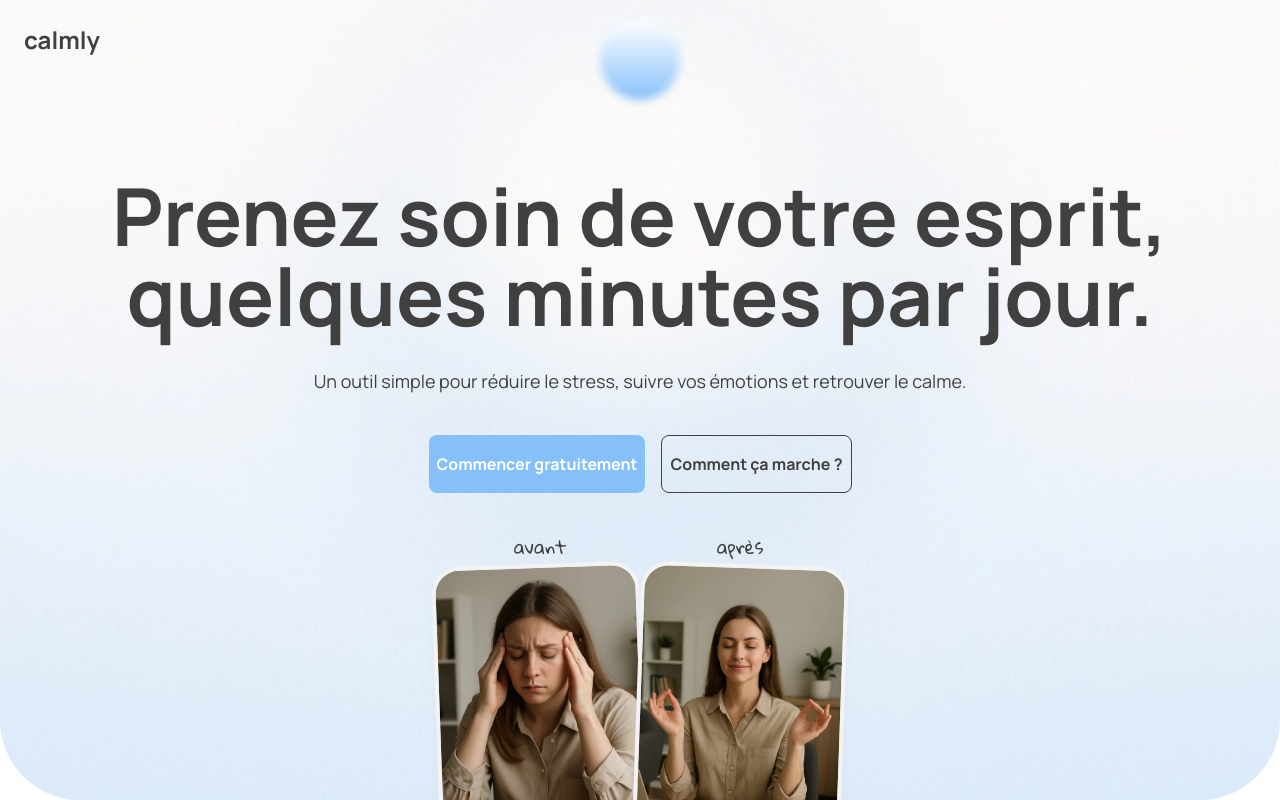
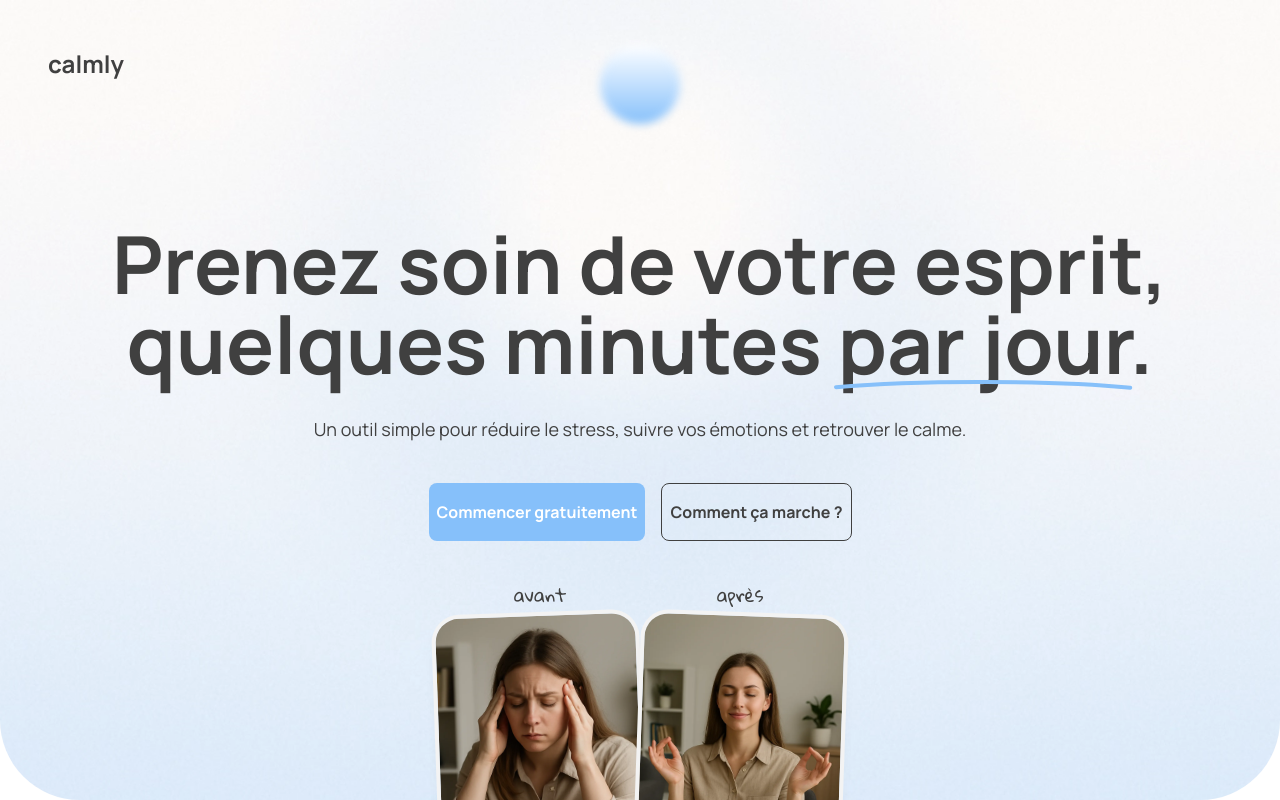
Before and after one commit to Onderito/calmly-app, a Next.js app: page / in a window 1280 px wide. Shown: the top 800 px of the page. Built offline with nearby package versions, Linux system fonts and the light colour scheme.

Commit message:
add new header and animation

```diff
--- a/src/app/landing/faq.tsx
+++ b/src/app/landing/faq.tsx
@@ -76,9 +76,9 @@ export default function Faq() {
                   <AnimatePresence>
                     {open === index && (
                       <motion.h4
-                        initial={{ opacity: 0, y: -10 }}
-                        animate={{ opacity: 1, y: 0 }}
-                        exit={{ opacity: 0, y: -10 }}
+                        initial={{ opacity: 0, height: -10 }}
+                        animate={{ opacity: 1, height: 30 }}
+                        exit={{ opacity: 0, height: -10 }}
                         transition={{ duration: 0.3, ease: "easeInOut" }}
                         className="font-manrope-regular text-[14px] md:text-[16px] xl:text-[18px] text-[#404040]"
                       >
--- /dev/null
+++ b/src/app/landing/header.tsx
@@ -0,0 +1,30 @@
+"use client";
+
+import Link from "next/link";
+import React from "react";
+import { motion, easeInOut } from "framer-motion";
+
+export default function Header() {
+  return (
+    <div className="w-full relative flex items-center px-6 py-6">
+      <motion.div
+        initial={{ opacity: 0, y: -50, scale: 0.9 }}
+        animate={{ opacity: 1, y: 0, scale: 1 }}
+        transition={{ duration: 0.8, ease: easeInOut }}
+        className="w-20 h-20 absolute left-1/2 transform -translate-x-1/2 -translate-y-1/2 top-15 rounded-full bg-gradient-to-b from-white to-[#86C0FA] blur-xs "
+      ></motion.div>
+      <motion.div
+        initial={{ opacity: 0, x: -50, scale: 0.9 }}
+        animate={{ opacity: 1, x: 0, scale: 1 }}
+        transition={{ duration: 0.8, ease: easeInOut }}
+      >
+        <Link
+          href="/"
+          className="text-2xl font-bold font-manrope text-[#404040]"
+        >
+          calmly
+        </Link>
+      </motion.div>
+    </div>
+  );
+}
--- a/src/app/landing/hero-section.tsx
+++ b/src/app/landing/hero-section.tsx
@@ -25,7 +25,31 @@ export default function HeroSection() {
         transition={{ duration: 1.2, ease: easeInOut }}
         className="text-[#404040] font-manrope font-bold text-[38px] md:text-[64px] xl:text-[80px] text-center leading-tight  md:leading-18 xl:leading-20"
       >
-        Prenez soin de votre esprit, quelques minutes par jour.
+        Prenez soin de votre esprit, quelques minutes{" "}
+        <span className="relative">
+          {" "}
+          par jour.
+          <svg
+            className="absolute bottom-[-40px] right-5 hidden xl:block"
+            width="308"
+            height="100"
+            viewBox="0 0 308 100"
+            fill="none"
+            xmlns="http://www.w3.org/2000/svg"
+          >
+            <motion.path
+              initial={{ pathLength: 0 }}
+              animate={{ pathLength: 1 }}
+              transition={{ duration: 1.5, ease: easeInOut, delay: 1.5 }}
+              d="M11 49.1575C94.0769 41.9939 229.365 42.3785 305.231 49.7771"
+              stroke="#86C0FA"
+              strokeWidth="4"
+              strokeMiterlimit="1.5"
+              strokeLinecap="round"
+              strokeLinejoin="round"
+            />
+          </svg>
+        </span>
       </motion.h1>
       <motion.p
         initial={{ opacity: 0, y: 20 }}
--- a/src/app/layout.tsx
+++ b/src/app/layout.tsx
@@ -1,7 +1,7 @@
 import type { Metadata } from "next";
 import { Geist, Geist_Mono } from "next/font/google";
 import "./globals.css";
-import Link from "next/link";
+import Header from "./landing/header";
 
 const geistSans = Geist({
   variable: "--font-geist-sans",
@@ -29,13 +29,7 @@ export default function RootLayout({
         className={`${geistSans.variable} ${geistMono.variable} antialiased`}
       >
         <header className="w-full relative flex items-center px-6 py-6">
-          <div className="w-20 h-20 absolute left-1/2 transform -translate-x-1/2 -translate-y-1/2 top-15 rounded-full bg-gradient-to-b from-white to-[#86C0FA] blur-xs "></div>
-          <Link
-            href="/"
-            className="text-2xl font-bold font-manrope text-[#404040]"
-          >
-            calmly
-          </Link>
+          <Header />
         </header>
         {children}
       </body>
```
